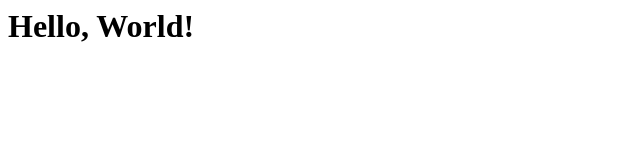
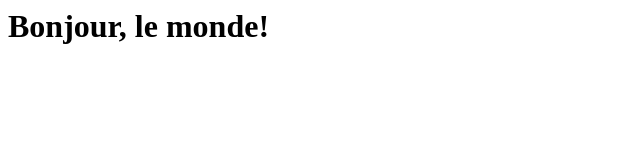
Before and after one commit to uncleailabs/uncleailabs.github.io, a plain HTML site: page index.html in a window 1280 px wide. Shown: the whole page, without its empty margins (0-640 px from the left). Drawn offline with Linux system fonts and the light colour scheme.

Commit message:
Update index.html

```diff
--- a/index.html
+++ b/index.html
@@ -1 +1 @@
-<h1>Hello, World!</h1>
+<h1>Bonjour, le monde!</h1>
```
